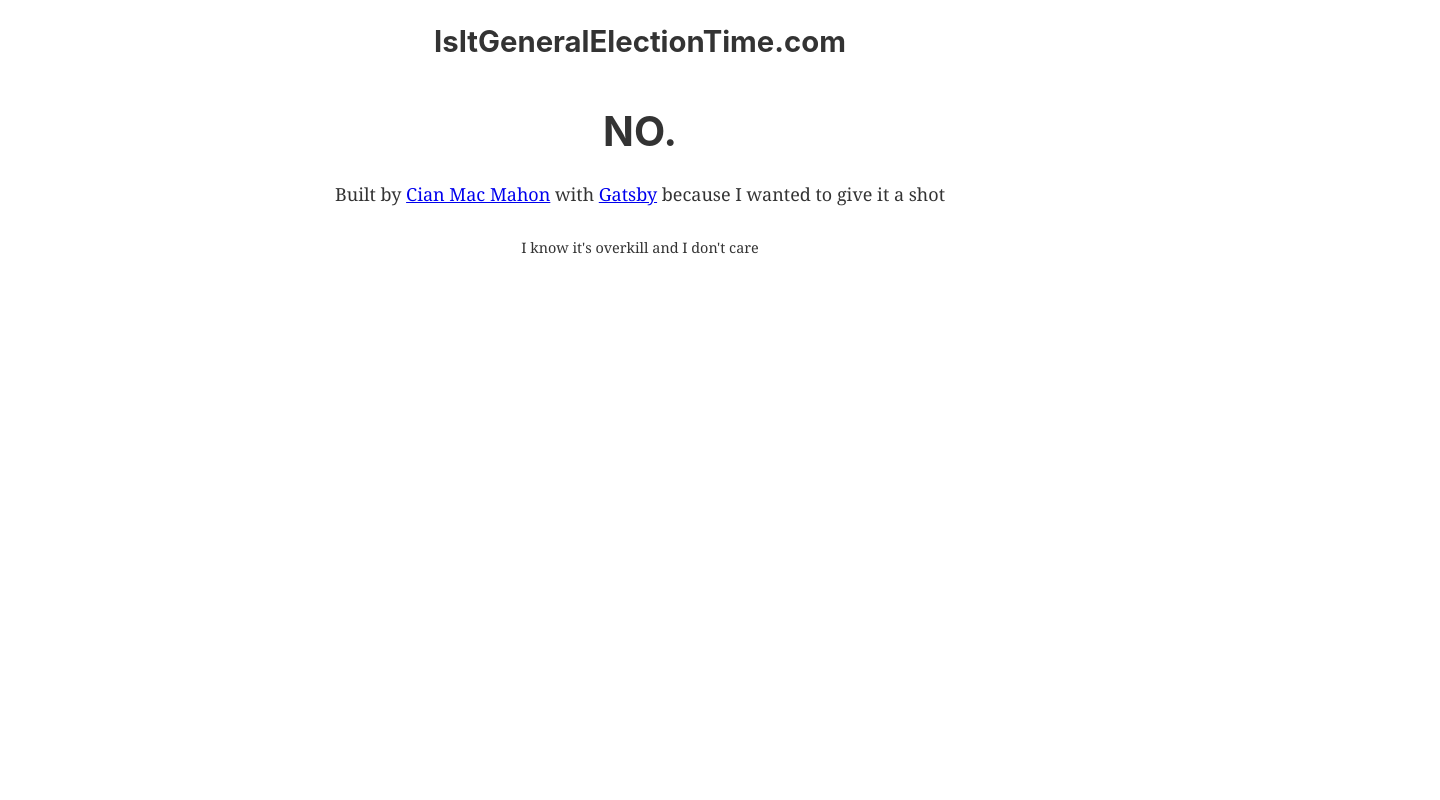
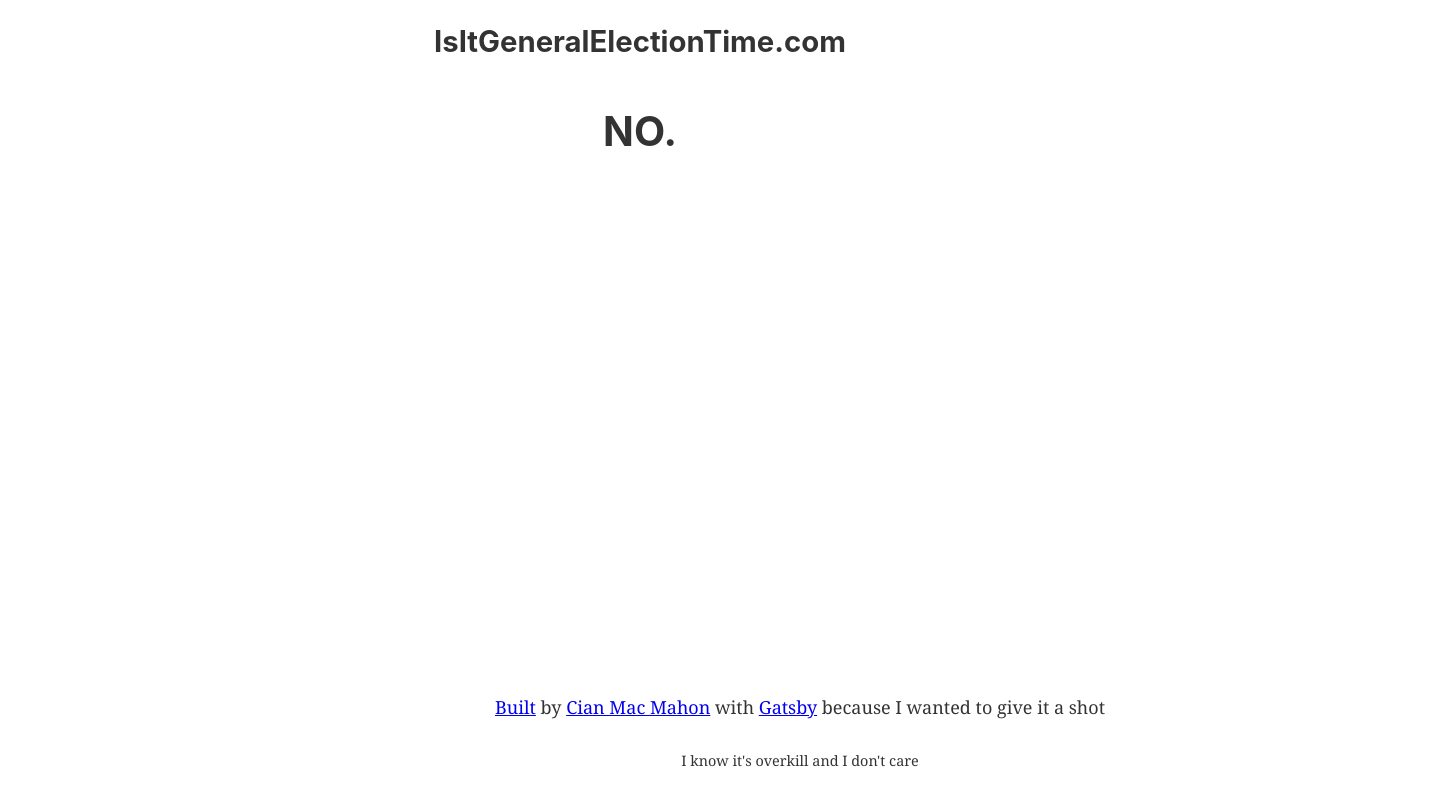
Before and after one commit to cianmm/is-it-election-time, a Gatsby site: page / in a window 1280 px wide. Shown: the whole page, 1440 px wide, since content can reach past the window. Built offline with nearby package versions, Linux system fonts and the light colour scheme; Gatsby itself is replaced by a stand-in of ours.

Commit message:
More absolute faff

```diff
--- a/src/components/layout.css
+++ b/src/components/layout.css
@@ -1,3 +1,24 @@
+/*
+ * Purpose:
+ * Assign height: "100%" to
+ * html, body, #___gatsby &
+ * div with role="group"
+*/
+
+html,
+body,
+#___gatsby {
+  height: 100%;
+}
+
+body {
+  margin: 0px;
+}
+
+div[role="group"][tabindex] {
+  height: 100%;
+}
+
 html {
   font-family: sans-serif;
   -ms-text-size-adjust: 100%;
--- a/src/components/layout.js
+++ b/src/components/layout.js
@@ -24,18 +24,39 @@ const Layout = ({ children }) => {
   `)
 
   return (
-    <div style={{ textAlign: `center` }}>
+    <div
+      style={{
+        textAlign: `center`,
+        height: "100%",
+      }}
+    >
       <Header siteTitle={data.site.siteMetadata.title} />
       <div
         style={{
           margin: `0 auto`,
           maxWidth: 960,
+          height: "100%",
+          display: "flex",
+          flexDirection: "column",
         }}
       >
         <main>{children}</main>
-        <footer>
+        <footer
+          style={{
+            flexGrow: 2,
+            position: "absolute",
+            bottom: 0,
+            width: "100%",
+          }}
+        >
           <p>
-            Built by{" "}
+            <a
+              target="_blank"
+              href="https://github.com/cianmm/is-it-election-time"
+            >
+              Built
+            </a>{" "}
+            by{" "}
             <a target="_blank" href="https://www.twitter.com/cianmm">
               Cian Mac Mahon
             </a>{" "}
--- a/src/pages/index.js
+++ b/src/pages/index.js
@@ -6,7 +6,7 @@ import IsItTime from "../components/IsItTime"
 
 const IndexPage = () => (
   <Layout>
-    <SEO title="Home" />
+    <SEO title="Is It General Election Time?" />
     <IsItTime />
   </Layout>
 )
```
